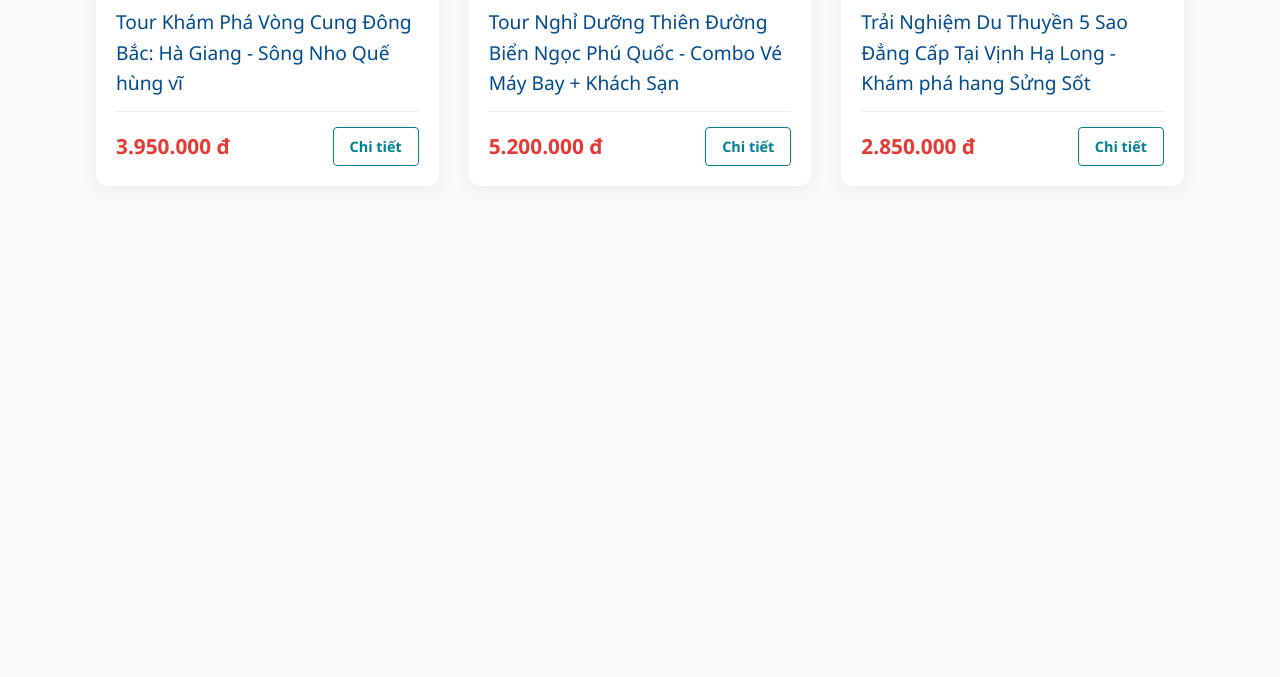
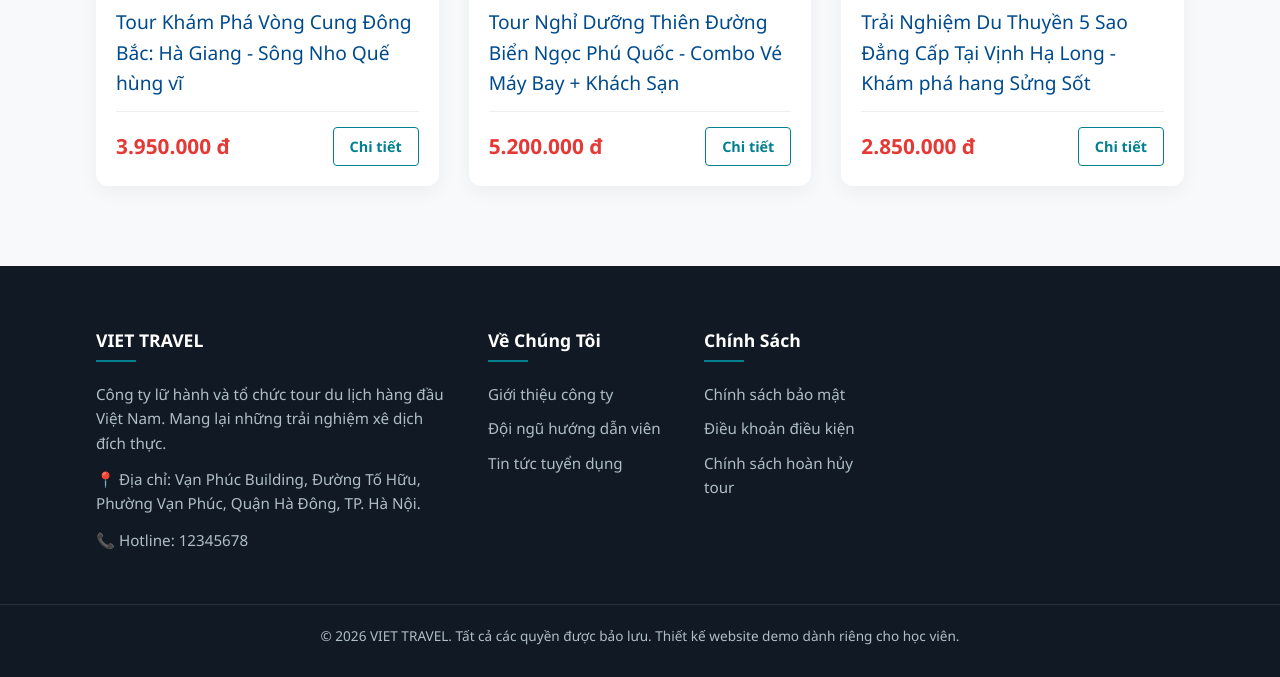
Before and after one commit to cremepie07-lab/tourism, a plain HTML site: page trang_chu.html in a window 1280 px wide. Shown: the part 1475-2152 px from the top of the page. Before the commit the page ends 1741 px from the top, so only its background shows below. Drawn offline with Linux system fonts and the light colour scheme.

Commit message:
djt me m thg nao code ngu nhu cho
i add thing to it work

```diff
--- a/trang_chu.html
+++ b/trang_chu.html
@@ -135,3 +135,46 @@
 
         </div>
     </section>
+
+    <footer>
+        <div class="container footer-grid">
+            <div class="footer-col">
+                <h4>VIET TRAVEL</h4>
+                <p>Công ty lữ hành và tổ chức tour du lịch hàng đầu Việt Nam. Mang lại những trải nghiệm xê dịch đích thực.</p>
+                <p>📍 Địa chỉ: Vạn Phúc Building, Đường Tố Hữu, Phường Vạn Phúc, Quận Hà Đông, TP. Hà Nội.</p>
+                <p>📞 Hotline: 12345678</p>
+            </div>
+            <div class="footer-col">
+                <h4>Về Chúng Tôi</h4>
+                <ul>
+                    <li><a href="#">Giới thiệu công ty</a></li>
+                    <li><a href="#">Đội ngũ hướng dẫn viên</a></li>
+                    <li><a href="#">Tin tức tuyển dụng</a></li>
+                </ul>
+            </div>
+            <div class="footer-col">
+                <h4>Chính Sách</h4>
+                <ul>
+                    <li><a href="#">Chính sách bảo mật</a></li>
+                    <li><a href="#">Điều khoản điều kiện</a></li>
+                    <li><a href="#">Chính sách hoàn hủy tour</a></li>
+                </ul>
+            </div>
+        </div>
+        <div class="footer-bottom">
+            <p>&copy; 2026 VIET TRAVEL. Tất cả các quyền được bảo lưu. Thiết kế website demo dành riêng cho học viên.</p>
+        </div>
+    </footer>
+        <script>
+        function switchTab(e, tabId) {
+            // Ẩn tất cả panels
+            document.querySelectorAll('.tab-panel').forEach(p => p.classList.remove('active'));
+            document.querySelectorAll('.tab-btn').forEach(b => b.classList.remove('active'));
+            // Hiện panel được chọn
+            document.getElementById(tabId).classList.add('active');
+            e.currentTarget.classList.add('active');
+        }
+    </script>
+
+</body>
+</html>
```
